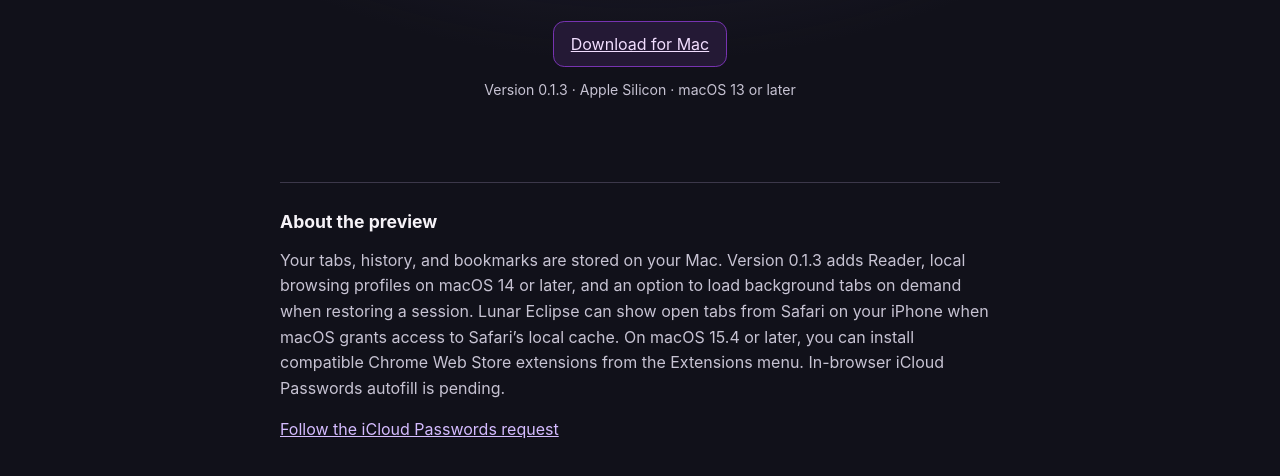
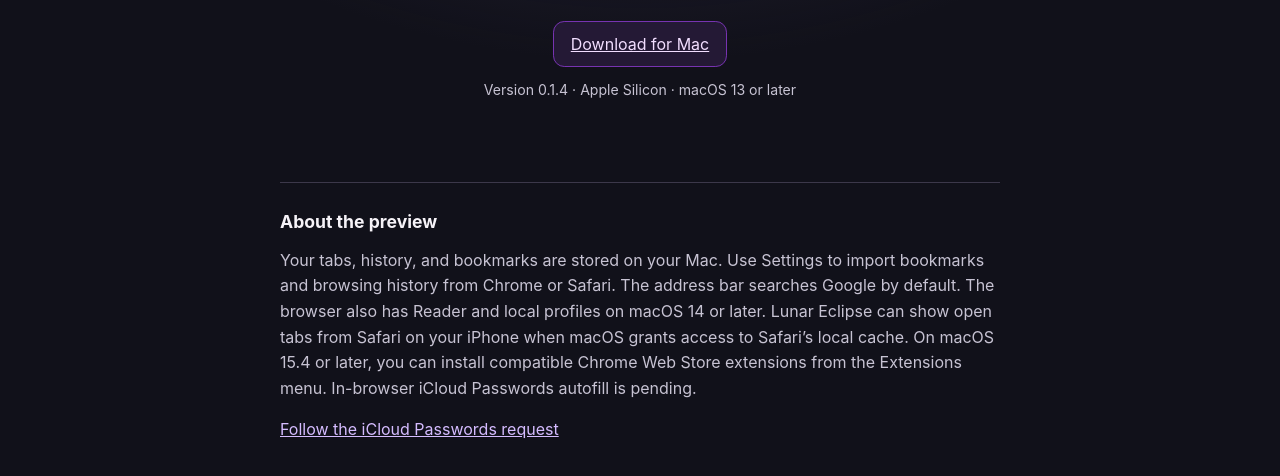
Before and after one commit to danny67999/lunar-eclipse, a plain HTML site: page index.html in a window 1280 px wide. Shown: the part 386-862 px from the top of the page. Drawn offline with Linux system fonts and the light colour scheme.

Commit message:
Publish notarized Lunar Eclipse 0.1.4 for macOS

```diff
--- a/index.html
+++ b/index.html
@@ -26,12 +26,12 @@
         <img src="icon.png" alt="">
         <h1>Lunar Eclipse</h1>
         <p>A native WebKit browser for Mac with a horizontal tab strip and a directly editable address bar.</p>
-        <a class="download" href="https://raw.githubusercontent.com/danny67999/lunar-eclipse/main/downloads/Lunar-Eclipse-0.1.3-macOS-arm64.zip">Download for Mac</a>
-        <p class="system">Version 0.1.3 · Apple Silicon · macOS 13 or later</p>
+        <a class="download" href="https://raw.githubusercontent.com/danny67999/lunar-eclipse/main/downloads/Lunar-Eclipse-0.1.4-macOS-arm64.zip">Download for Mac</a>
+        <p class="system">Version 0.1.4 · Apple Silicon · macOS 13 or later</p>
     </header>
     <section aria-labelledby="preview">
         <h2 id="preview">About the preview</h2>
-        <p>Your tabs, history, and bookmarks are stored on your Mac. Version 0.1.3 adds Reader, local browsing profiles on macOS 14 or later, and an option to load background tabs on demand when restoring a session. Lunar Eclipse can show open tabs from Safari on your iPhone when macOS grants access to Safari’s local cache. On macOS 15.4 or later, you can install compatible Chrome Web Store extensions from the Extensions menu. In-browser iCloud Passwords autofill is pending.</p>
+        <p>Your tabs, history, and bookmarks are stored on your Mac. Use Settings to import bookmarks and browsing history from Chrome or Safari. The address bar searches Google by default. The browser also has Reader and local profiles on macOS 14 or later. Lunar Eclipse can show open tabs from Safari on your iPhone when macOS grants access to Safari’s local cache. On macOS 15.4 or later, you can install compatible Chrome Web Store extensions from the Extensions menu. In-browser iCloud Passwords autofill is pending.</p>
         <p><a href="https://github.com/apple/password-manager-resources/issues/1926">Follow the iCloud Passwords request</a></p>
     </section>
 </main>
```
Also changed, not shown: 1 other file.
